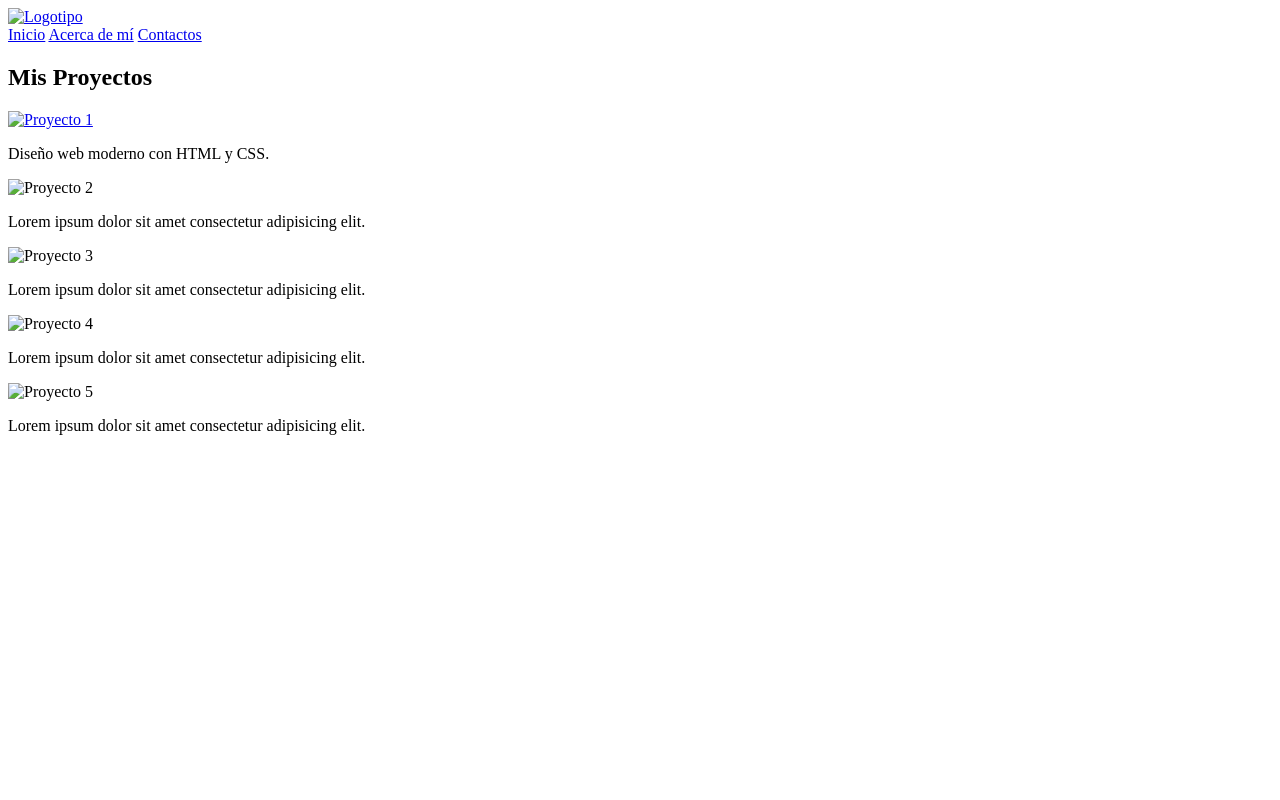
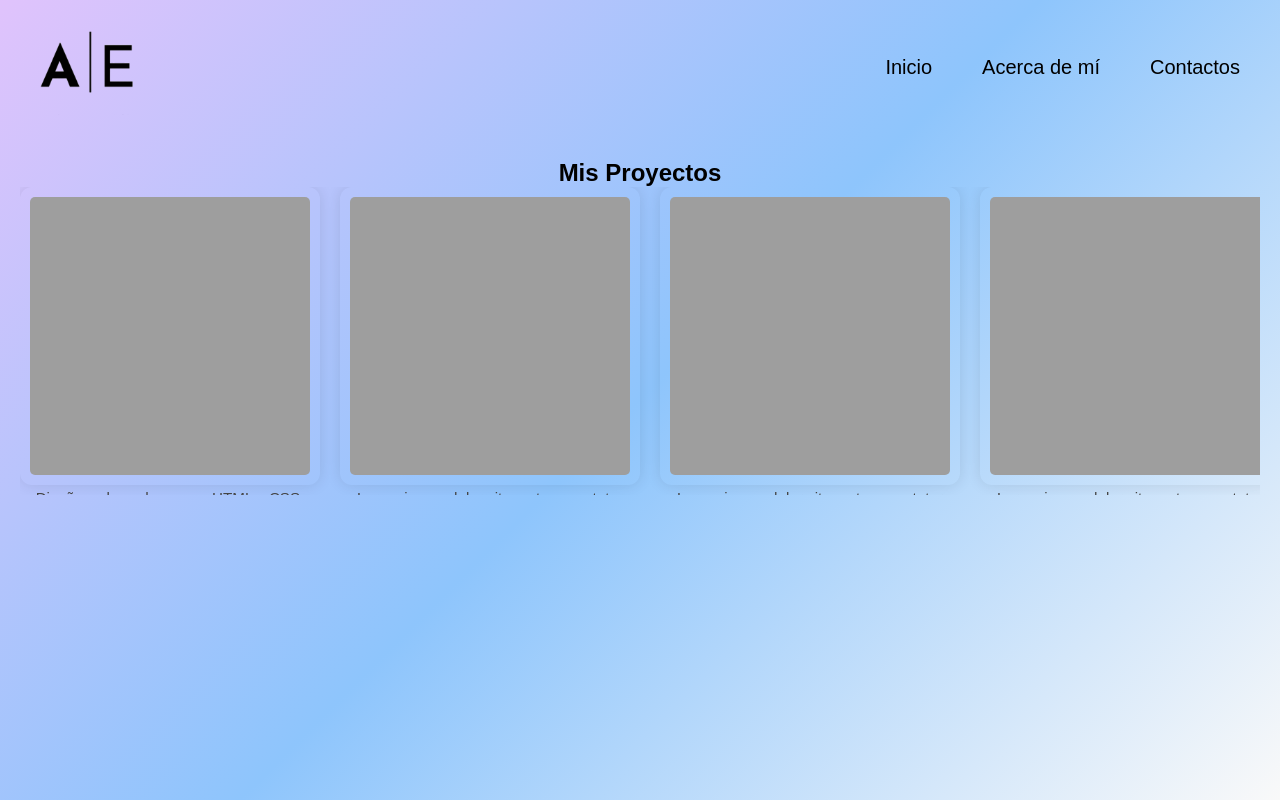
Before and after one commit to Angela-Echevarria/Portafolio, a plain HTML site: page paginas/misproyectos.html in a window 1280 px wide. Drawn offline with Linux system fonts and the light colour scheme; the site is published under a folder, as on GitHub Pages, so addresses that start at the root find nothing.

Commit message:
portafolio tres

```diff
--- a/paginas/misproyectos.html
+++ b/paginas/misproyectos.html
@@ -2,53 +2,49 @@
 <html lang="en">
 
 <head>
-
-    <head>
         <meta charset="UTF-8" />
         <meta name="viewport" content="width=device-width, initial-scale=1" />
         <title>Porfolio|Angela Echevarria</title>
-        <link rel="stylesheet" href="/estilo.css" />
+        <link rel="stylesheet" href="../estilo.css" />
         <link rel="preconnect" href="https://fonts.googleapis.com" />
         <link rel="preconnect" href="https://fonts.gstatic.com" crossorigin />
         <link
             href="https://fonts.googleapis.com/css2?family=Bebas+Neue&family=Roboto+Flex:opsz,wght@8..144,100..1000&display=swap"
             rel="stylesheet" />
-    </head>
-
 </head>
 
 <body>
     <header>
         <div class="logo">
-            <a href="/index.html"><img src="/img/Logotipo.png" alt="Logotipo"></a>
+            <a href="../index.html"><img src="../img/Logotipo.png" alt="Logotipo"></a>
         </div>
         <nav>
-            <a href="/index.html">Inicio</a>
-            <a href="/paginas/acercademi.html">Acerca de mí</a></li>
-            <a href="/paginas/contactos.html">Contactos</a>
+            <a href="../index.html">Inicio</a>
+            <a href="acercademi.html">Acerca de mí</a></li>
+            <a href="contactos.html">Contactos</a>
         </nav>
     </header>
     <section id="proyectos" class="contenedor">
         <h2>Mis Proyectos</h2>
         <div class="carrusel">
             <div class="proyecto">
-                <a href="https://lacompany20.netlify.app/"><img src="/img/lacompan1.png" alt="Proyecto 1"></a>
+                <a href="https://lacompany20.netlify.app/"><img src="../img/lacompan1.png" alt="Proyecto 1"></a>
                 <p>Diseño web moderno con HTML y CSS.</p>
             </div>
             <div class="proyecto">
-                <img src="/img/proximamente.png" alt="Proyecto 2">
+                <img src="../img/proximamente.png" alt="Proyecto 2">
                 <p>Lorem ipsum dolor sit amet consectetur adipisicing elit.</p>
             </div>
             <div class="proyecto">
-            <img src="/img/proximamente.png" alt="Proyecto 3">
+            <img src="../img/proximamente.png" alt="Proyecto 3">
                 <p>Lorem ipsum dolor sit amet consectetur adipisicing elit.</p>
             </div>
                         <div class="proyecto">
-                <img src="/img/proximamente.png" alt="Proyecto 4">
+                <img src="../img/proximamente.png" alt="Proyecto 4">
                 <p>Lorem ipsum dolor sit amet consectetur adipisicing elit.</p>
             </div>
                         <div class="proyecto">
-                <img src="/img/proximamente.png" alt="Proyecto 5">
+                <img src="../img/proximamente.png" alt="Proyecto 5">
                 <p>Lorem ipsum dolor sit amet consectetur adipisicing elit.</p>
             </div>
         </div>
```
Also changed, not shown: index.html (+2 -2 lines), paginas/acercademi.html (+5 -9 lines), paginas/contactos.html (+4 -8 lines).
